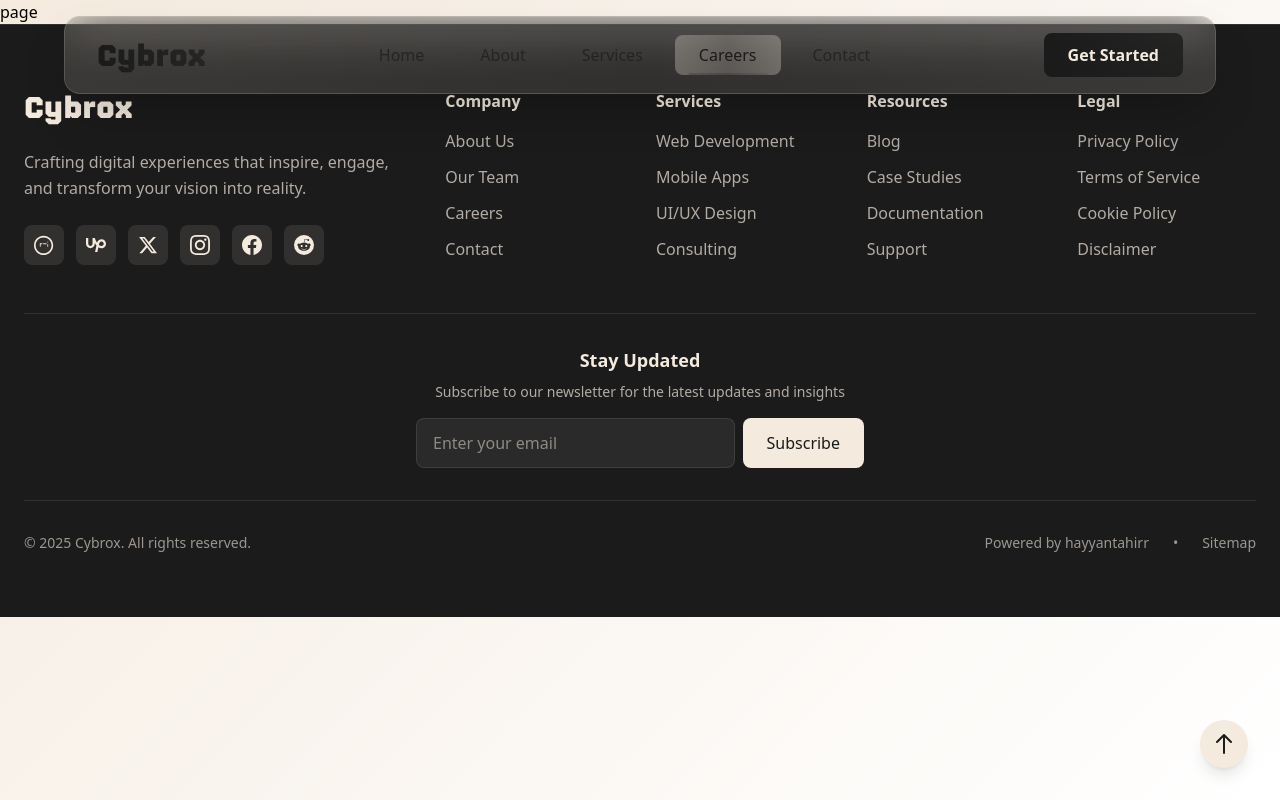
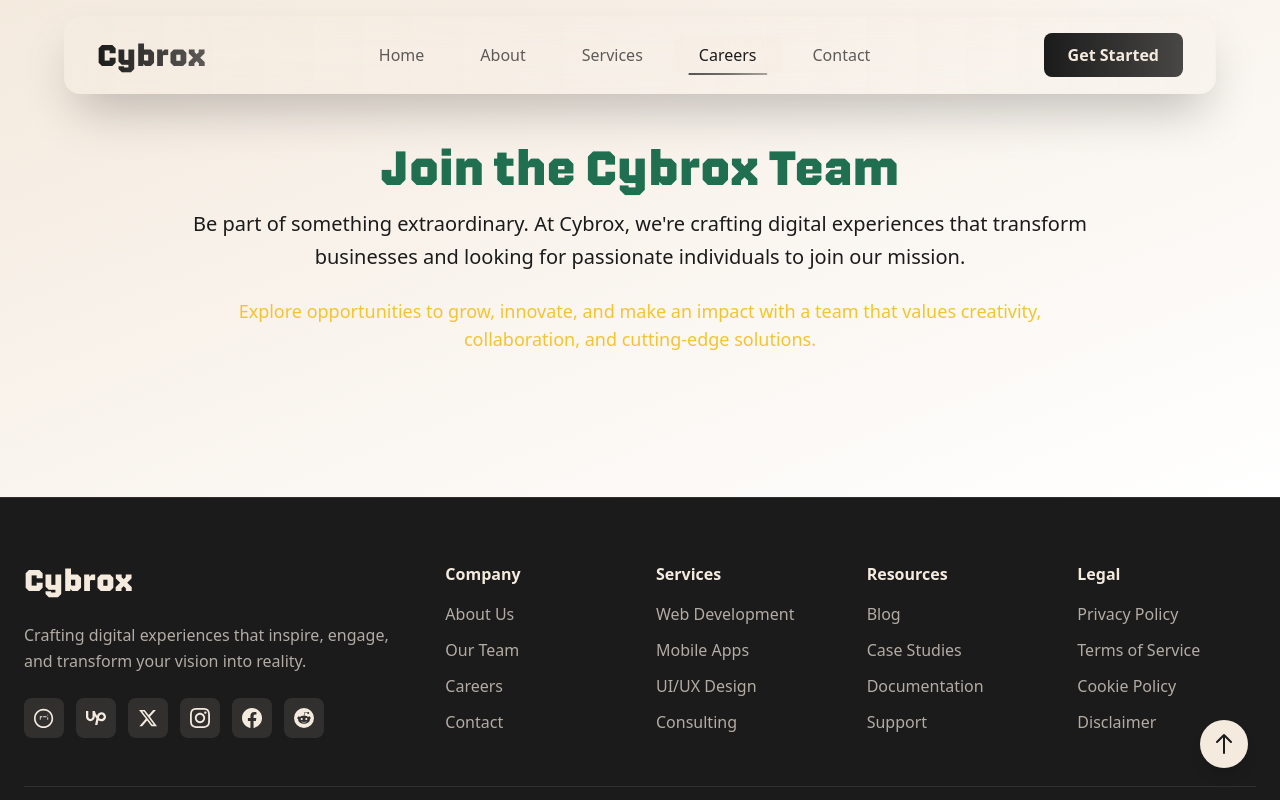
Before and after one commit to hayyantahirr/cybrox, a Next.js app: page /careers in a window 1280 px wide. Shown: the top 800 px of the page. Built offline with nearby package versions, Linux system fonts and the light colour scheme.

Commit message:
Career has been added and started

```diff
--- a/app/careers/page.jsx
+++ b/app/careers/page.jsx
@@ -1,9 +1,12 @@
-import React from 'react'
+import Hero from "@/components/careers/Hero";
+import React from "react";
 
 const page = () => {
   return (
-    <div>page</div>
-  )
-}
+    <>
+      <Hero />
+    </>
+  );
+};
 
-export default page
+export default page;
--- a/app/page.js
+++ b/app/page.js
@@ -14,7 +14,6 @@ const page = () => {
       <Sec1 />
       <Sec2 />
       <Sec3 />
-
       <Sec6 />
       <Sec5 />
     </>
--- /dev/null
+++ b/components/careers/Hero.jsx
@@ -0,0 +1,28 @@
+import React from "react";
+
+const Hero = () => {
+  return (
+    <section className="relative py-24 md:py-36 px-6 bg-linear-to-br from-[#f4eade] to-white">
+      <div className="max-w-4xl mx-auto text-center">
+        <h1
+          className="text-4xl md:text-5xl font-bold mb-4 text-[#1F6F50] animate-slide-up"
+          style={{ fontFamily: "Nippo, sans-serif" }}
+        >
+          Join the Cybrox Team
+        </h1>
+        <p className="text-lg md:text-xl text-[#1b1b1b] mb-6 font-light leading-relaxed animate-fade-in">
+          Be part of something extraordinary. At Cybrox, we're crafting digital
+          experiences that transform businesses and looking for passionate
+          individuals to join our mission.
+        </p>
+        <p className="text-base md:text-lg text-[#F4C430] animate-fade-in delay-100">
+          Explore opportunities to grow, innovate, and make an impact with a
+          team that values creativity, collaboration, and cutting-edge
+          solutions.
+        </p>
+      </div>
+    </section>
+  );
+};
+
+export default Hero;
```
